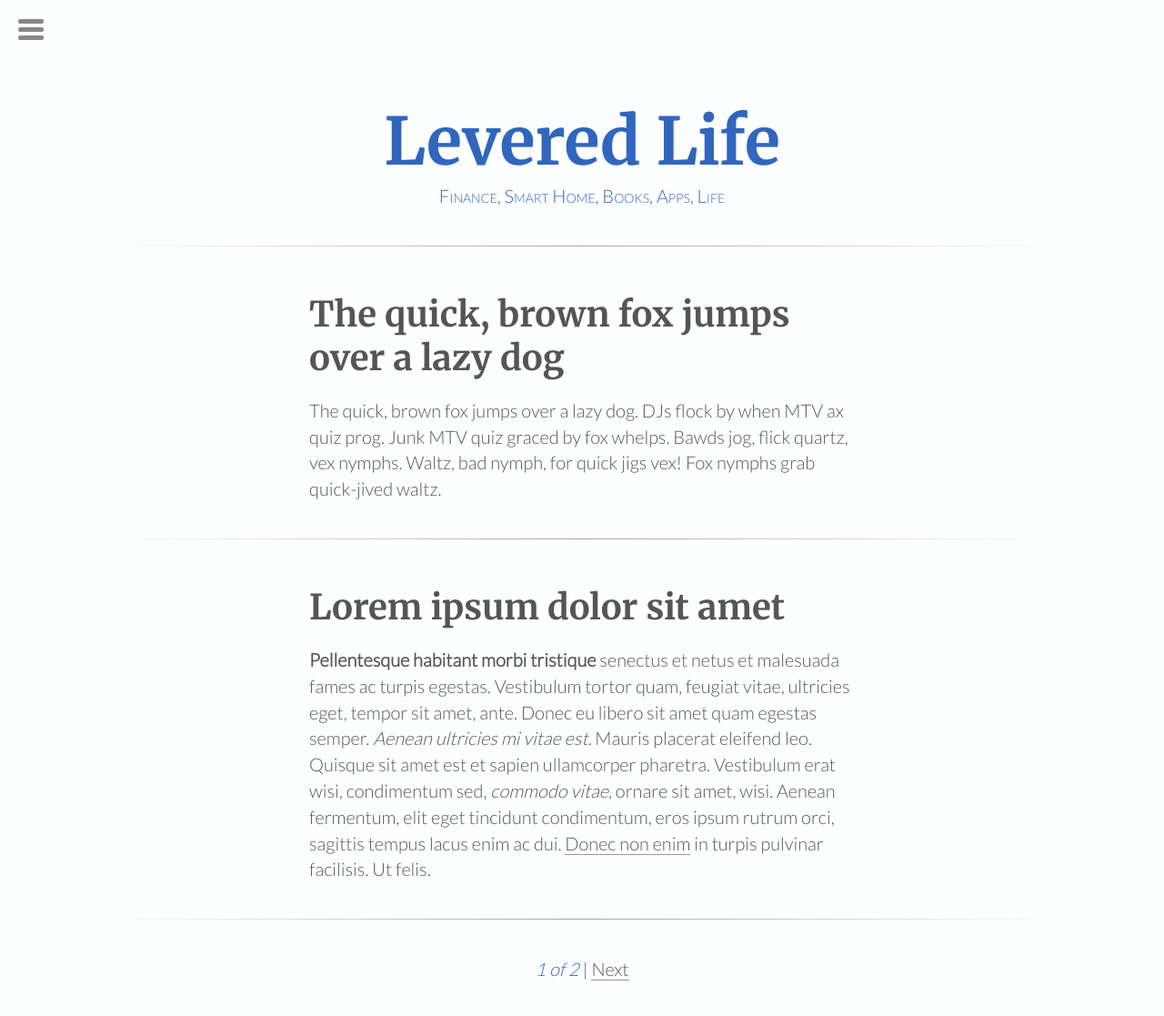
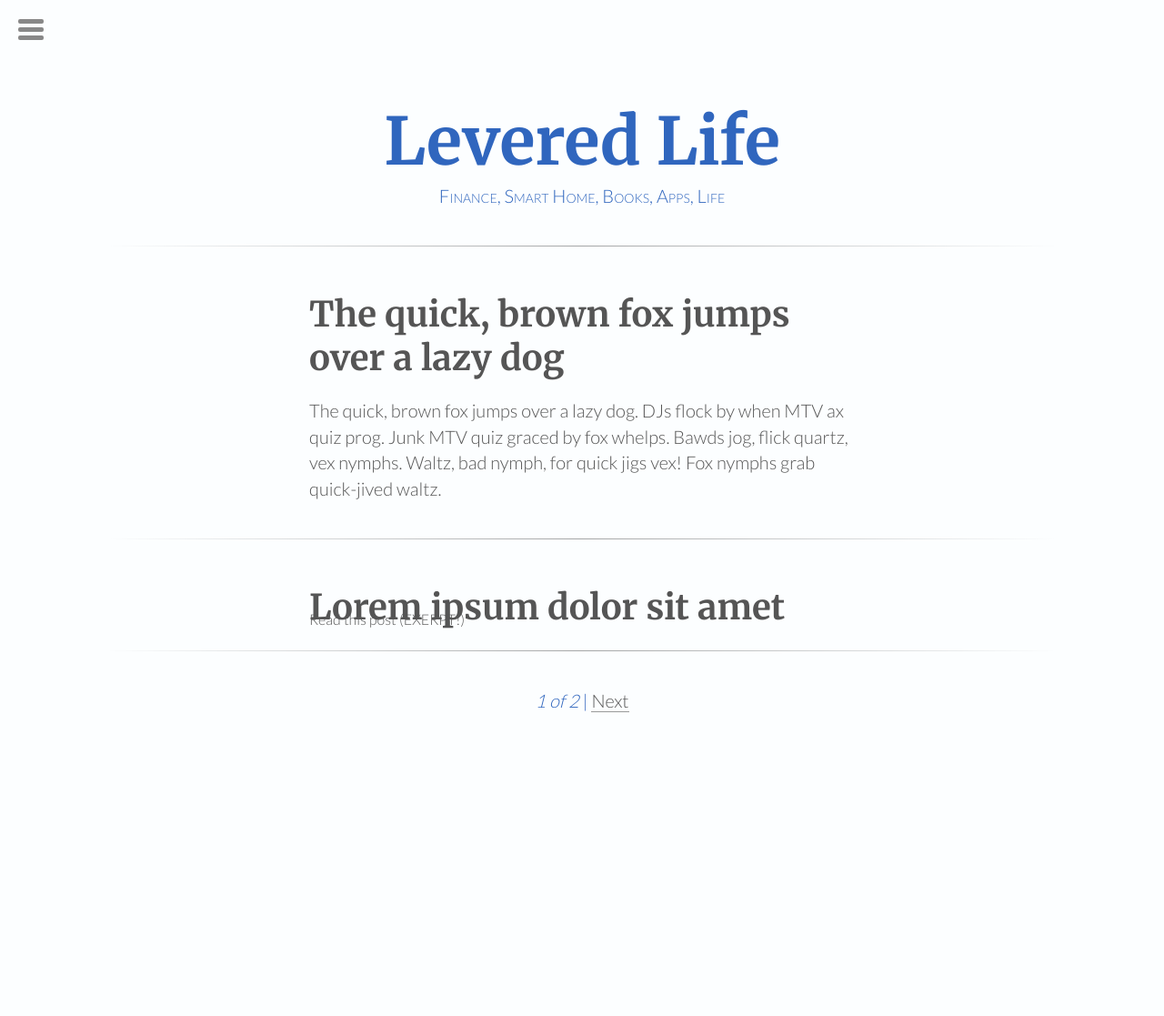
Before and after one commit to leverage-life/leverage-life.github.io, a Jekyll site: the page built from index.html, in a window 1280 px wide. Shown: the top 1117 px of the page at 91% size. Built offline with Jekyll 4.4.1, drawn with Linux system fonts in a browser that asks for light colours; the list of posts is cut into pages by our own code.

Commit message:
Updated Lorem

```diff
--- a/_posts/2015-11-11-lorem.markdown
+++ b/_posts/2015-11-11-lorem.markdown
@@ -1,6 +1,8 @@
 ---
 title: Lorem ipsum dolor sit amet
 date: 2015-11-11 18:00:00 -06:00
+description: This is just a sample post - Ignore
+excerpt: Read this post (EXERPT!)
 layout: post
 ---
 
```
